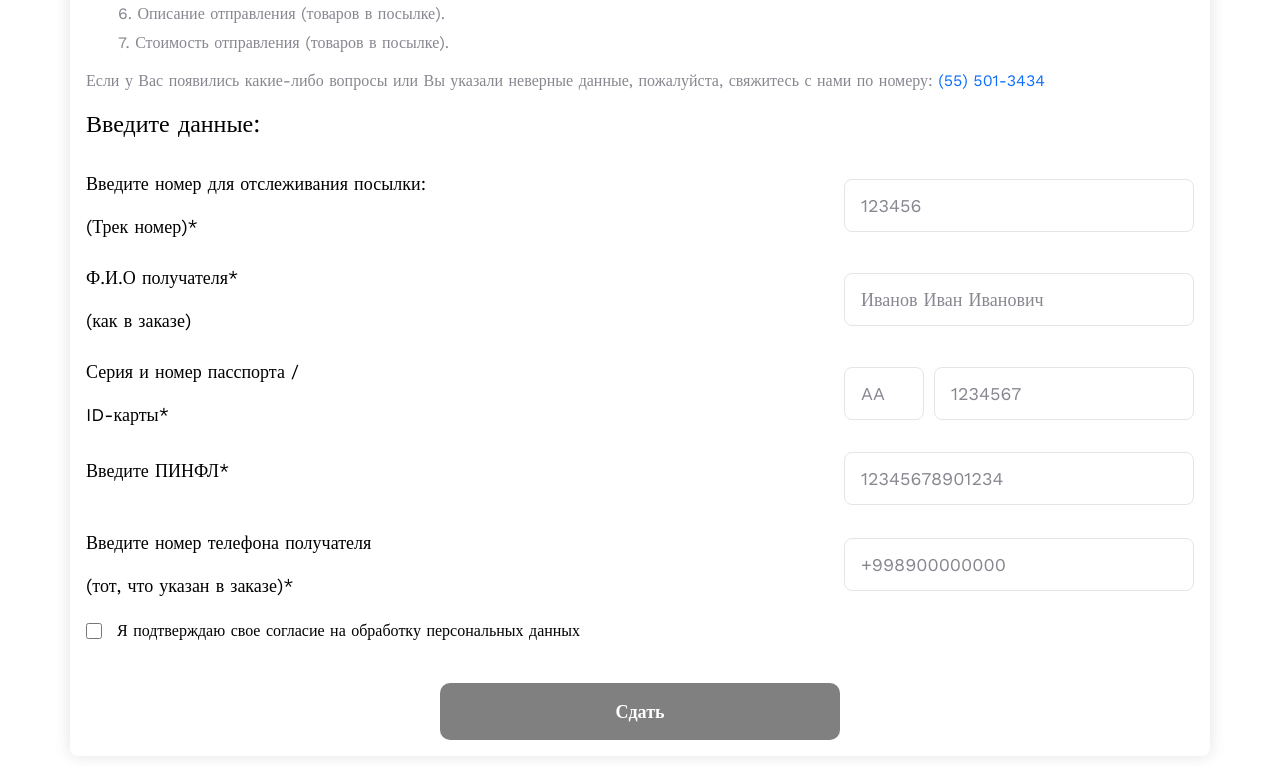
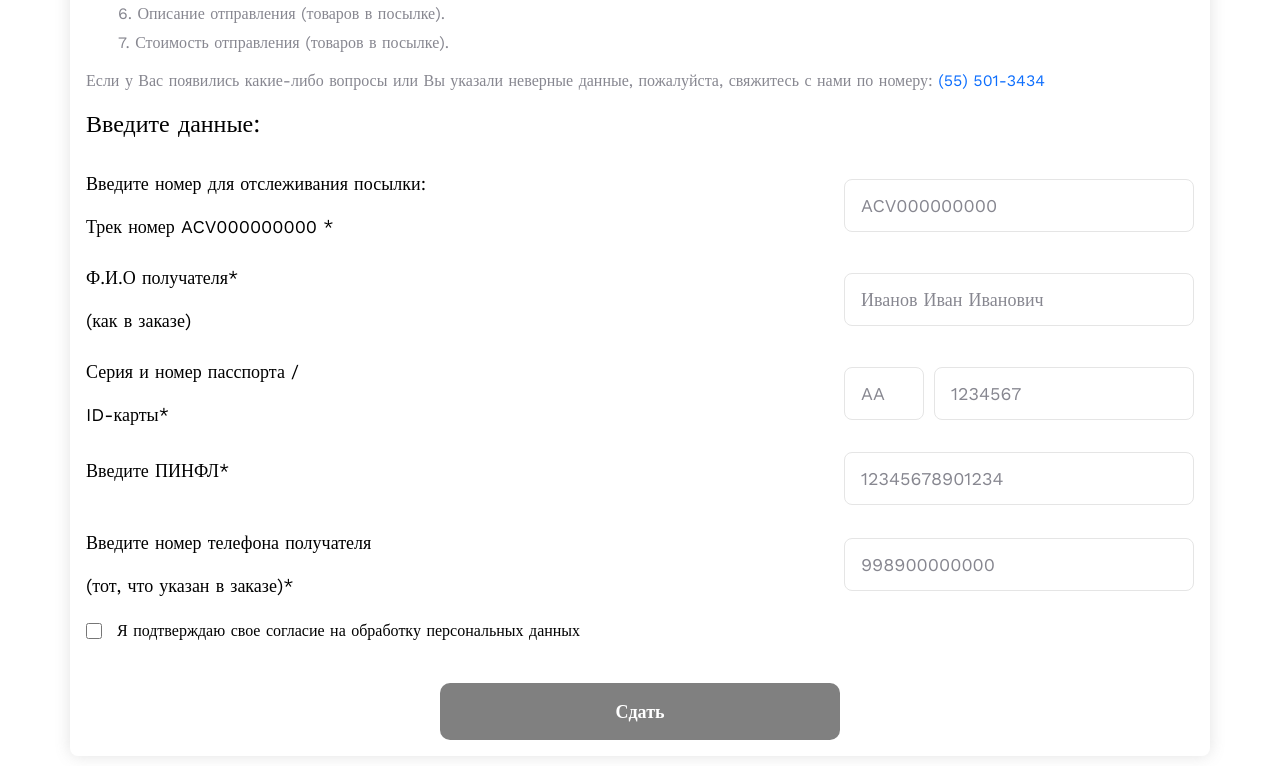
Before and after one commit to IldarSaygafarov2/meest, a Django app: page / in a window 1280 px wide. Shown: the part 407-1173 px from the top of the page. Run offline with Django 4.2, Linux system fonts and the light colour scheme.

Commit message:
added some fixes

```diff
--- a/core/app/forms.py
+++ b/core/app/forms.py
@@ -16,7 +16,7 @@ class UserRequestForm(forms.ModelForm):
         widgets = {
             "track_number": forms.TextInput(attrs={
                 'required': True,
-                'placeholder': '123456'
+                'placeholder': 'ACV000000000'
             }),
             "fullname": forms.TextInput(attrs={
                 'required': True,
@@ -25,7 +25,8 @@ class UserRequestForm(forms.ModelForm):
             "passport_series": forms.TextInput(attrs={
                 'required': True,
                 'placeholder': 'AA',
-                'class': 'passport__data-seria'
+                'class': 'passport__data-seria',
+                'oninput': "this.value = this.value.toUpperCase()"
             }),
             "passport_number": forms.TextInput(attrs={
                 'required': True,
@@ -38,6 +39,6 @@ class UserRequestForm(forms.ModelForm):
             }),
             "phone_number": forms.TextInput(attrs={
                 'required': True,
-                'placeholder': '+998900000000',
+                'placeholder': '998900000000',
             }),
         }
--- a/core/app/models.py
+++ b/core/app/models.py
@@ -6,7 +6,7 @@ class UserRequest(models.Model):
     fullname = models.CharField(verbose_name="Полное имя", max_length=100)
     passport_series = models.CharField(verbose_name="Серия пасопрта", max_length=3)
     passport_number = models.CharField(verbose_name="Номер паспорта", max_length=10)
-    pinfl = models.CharField(verbose_name="ПИНФЛ", max_length=50)
+    pinfl = models.CharField(verbose_name="ПИНФЛ", max_length=14)
     phone_number = models.CharField(max_length=15, verbose_name="Номер телефона")
     created_at = models.DateTimeField(auto_now_add=True, null=True, blank=True)
 
--- a/core/app/templates/app/index.html
+++ b/core/app/templates/app/index.html
@@ -82,7 +82,7 @@
                     <div class="data-content__form-item">
                         <div class="">
                             <p>Введите номер для отслеживания посылки:</p>
-                            <span>(Трек номер)*</span>
+                            <span>Трек номер ACV000000000 *</span>
                         </div>
                         {{ form.track_number }}
                     </div>
```
Also changed, not shown: core/app/migrations/0003_alter_userrequest_options_alter_userrequest_pinfl.py (added).
